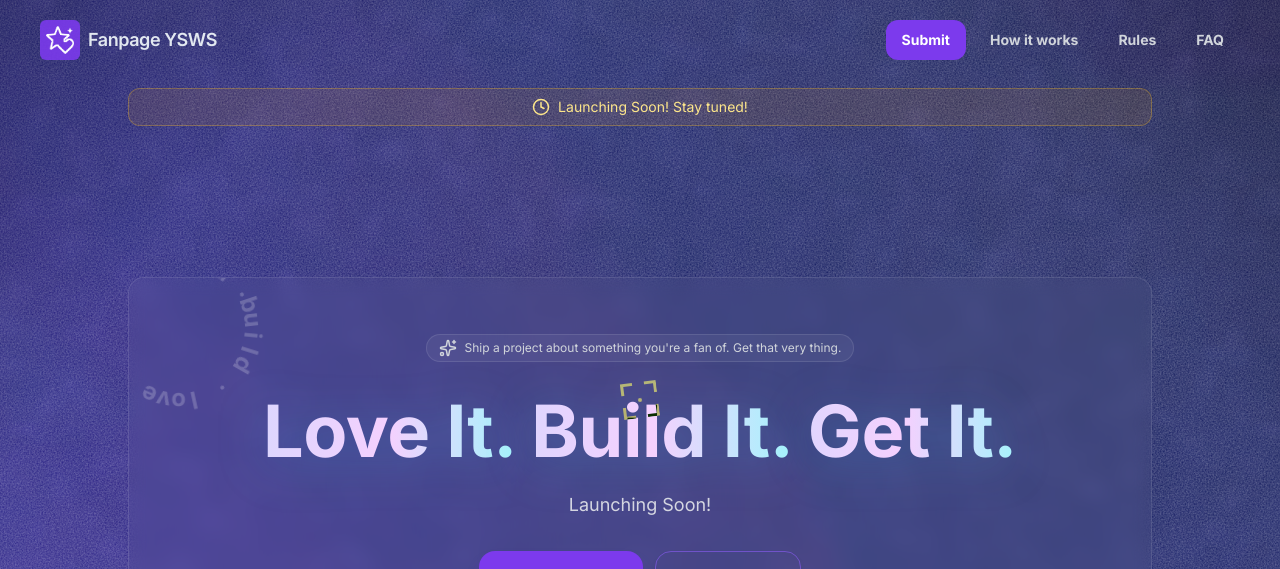
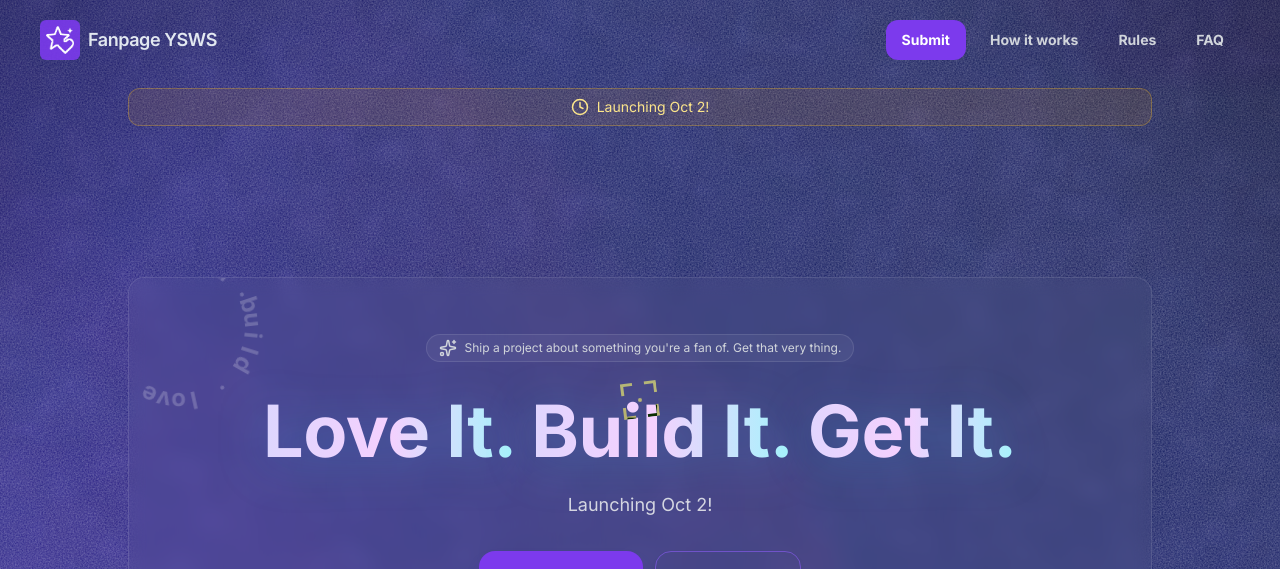
Before and after one commit to hackclub/fanpage, a React (Vite) app: page / in a window 1280 px wide. Shown: the top 569 px of the page. Built offline with nearby package versions, Linux system fonts and the light colour scheme.

Commit message:
Change launch date!

```diff
--- a/src/App.tsx
+++ b/src/App.tsx
@@ -134,7 +134,7 @@ export default function App(): JSX.Element {
           >
             <Clock className="w-[18px] h-[18px] max-[500px]:w-[20px] max-[500px]:h-[20px]" />
             <span>
-              Launching Soon! Stay tuned!
+              Launching Oct 2!
             </span>
           </div>
         </div>
@@ -203,7 +203,7 @@ export default function App(): JSX.Element {
               </div>
 
               <p className="mt-6 text-base sm:text-lg text-gray-200/90 max-w-3xl mx-auto px-2 max-[500px]:mt-[16px] max-[500px]:text-[18px]">
-                Launching Soon!
+                Launching Oct 2!
               </p>
 
               {/* Hero CTAs with explicit pixel sizes on mobile */}
@@ -500,7 +500,7 @@ export default function App(): JSX.Element {
               </AccordionTrigger>
               <AccordionContent className="text-gray-200/90 space-y-2 max-[500px]:text-[16px]">
                 <ul className="list-disc list-inside space-y-1">
-                  <li>Hang tight! We'll announce the launch date soon.</li>
+                  <li>October Second!</li>
                 </ul>
               </AccordionContent>
             </AccordionItem>
```
